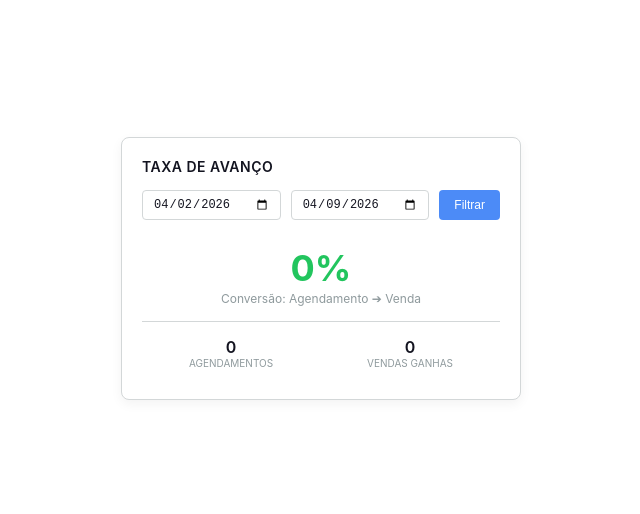
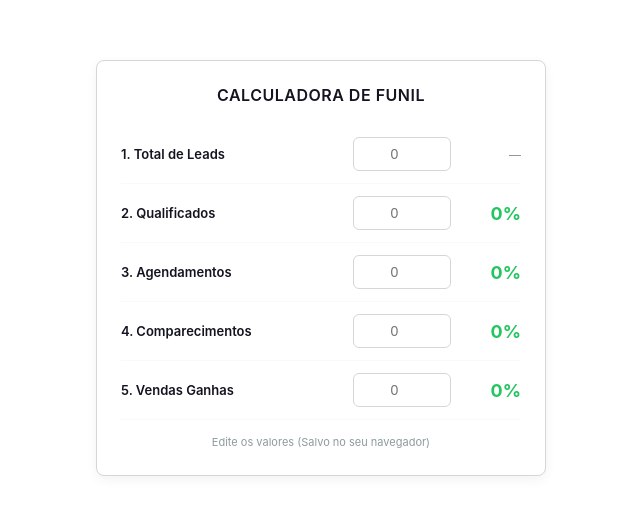
Before and after one commit to v4rickv4/meu-widget-kommo, a plain HTML site: page index.html in a window 1280 px wide. Shown: the part 132-646 px from the top of the page, without its empty margins (319-959 px from the left). Drawn offline with Linux system fonts and the light colour scheme.

Commit message:
Update index.html

```diff
--- a/index.html
+++ b/index.html
@@ -3,20 +3,21 @@
 <head>
   <meta charset="UTF-8">
   <meta name="viewport" content="width=device-width, initial-scale=1.0">
-  <title>Widget de Conversão - Kommo</title>
+  <title>Simulador de Funil - Kommo</title>
   <style>
-    /* Estilos baseados na interface do Kommo para parecer nativo */
+    /* Estilos baseados no padrão Kommo */
     :root {
       --primary: #4c8bf7;
       --success: #22c55e;
       --bg: #ffffff;
+      --bg-alt: #f8f9fb;
       --text-main: #131420;
       --text-muted: #8f9a9d;
       --border: #d3d7d8;
     }
     body {
-      font-family: -apple-system, BlinkMacSystemFont, "Segoe UI", Roboto, Helvetica, Arial, sans-serif;
-      background-color: transparent; /* Fica transparente no painel do Kommo */
+      font-family: -apple-system, BlinkMacSystemFont, "Segoe UI", Roboto, sans-serif;
+      background-color: transparent;
       margin: 0;
       padding: 0;
       display: flex;
@@ -28,99 +29,85 @@
       background: var(--bg);
       border-radius: 8px;
       box-shadow: 0 4px 12px rgba(0,0,0,0.05);
-      padding: 20px;
+      padding: 24px;
       width: 100%;
-      max-width: 400px;
+      max-width: 450px;
       box-sizing: border-box;
       border: 1px solid var(--border);
     }
     .header {
-      display: flex;
-      justify-content: space-between;
-      align-items: center;
-      margin-bottom: 15px;
+      margin-bottom: 20px;
+      text-align: center;
     }
     .title {
-      font-size: 14px;
+      font-size: 16px;
       font-weight: 600;
       color: var(--text-main);
       margin: 0;
       text-transform: uppercase;
       letter-spacing: 0.5px;
     }
-    .filters {
+
+    /* Layout das Linhas do Funil */
+    .funnel-row {
       display: flex;
-      gap: 10px;
-      margin-bottom: 20px;
+      align-items: center;
+      justify-content: space-between;
+      padding: 12px 0;
+      border-bottom: 1px solid var(--bg-alt);
     }
-    .filter-input {
+    .funnel-row:last-child {
+      border-bottom: none;
+    }
+
+    /* Textos e Inputs */
+    .stage-info {
       flex: 1;
-      padding: 6px 10px;
-      border: 1px solid var(--border);
-      border-radius: 4px;
-      font-size: 12px;
-      color: var(--text-main);
-      outline: none;
+      display: flex;
+      flex-direction: column;
     }
-    .filter-input:focus { border-color: var(--primary); }
-    .btn-filter {
-      background: var(--primary);
-      color: white;
-      border: none;
-      border-radius: 4px;
-      padding: 0 15px;
-      font-size: 12px;
-      font-weight: 500;
-      cursor: pointer;
-      transition: background 0.2s;
-    }
-    .btn-filter:hover { background: #3a70c9; }
-
-    /* Área de Resultados */
-    .result-area {
-      text-align: center;
-      padding: 10px 0;
-    }
-    .conversion-rate {
-      font-size: 36px;
-      font-weight: 700;
-      color: var(--success);
-      margin: 0;
-      line-height: 1;
-    }
-    .conversion-label {
-      font-size: 12px;
-      color: var(--text-muted);
-      margin-top: 5px;
-    }
-    .funnel-stats {
-      display: flex;
-      justify-content: space-around;
-      margin-top: 15px;
-      padding-top: 15px;
-      border-top: 1px solid var(--border);
-    }
-    .stat-box {
-      text-align: center;
-    }
-    .stat-value {
-      font-size: 16px;
+    .stage-name {
+      font-size: 13px;
       font-weight: 600;
       color: var(--text-main);
     }
-    .stat-name {
-      font-size: 10px;
-      color: var(--text-muted);
-      text-transform: uppercase;
+    .input-box {
+      width: 80px;
+      padding: 8px;
+      border: 1px solid var(--border);
+      border-radius: 6px;
+      font-size: 14px;
+      text-align: center;
+      color: var(--text-main);
+      font-weight: 500;
+      outline: none;
+      transition: border-color 0.2s;
+    }
+    .input-box:focus {
+      border-color: var(--primary);
     }
 
-    /* Loader */
-    .loader {
-      display: none;
+    /* Porcentagens */
+    .conversion-rate {
+      width: 70px;
+      text-align: right;
+      font-size: 18px;
+      font-weight: 700;
+      color: var(--success);
+    }
+    .no-rate {
+      color: var(--text-muted);
       font-size: 12px;
+      font-weight: normal;
+    }
+
+    /* Status de Salvamento */
+    .save-status {
+      text-align: center;
+      font-size: 11px;
       color: var(--text-muted);
-      text-align: center;
-      padding: 20px 0;
+      margin-top: 15px;
+      min-height: 16px;
     }
   </style>
 </head>
@@ -128,84 +115,102 @@
 
   <div class="widget-card">
     <div class="header">
-      <h3 class="title">Taxa de Avanço</h3>
+      <h3 class="title">Calculadora de Funil</h3>
     </div>
 
-    <div class="filters">
-      <input type="date" id="dateStart" class="filter-input">
-      <input type="date" id="dateEnd" class="filter-input">
-      <button onclick="carregarDados()" class="btn-filter">Filtrar</button>
+    <div class="funnel-row">
+      <div class="stage-info">
+        <span class="stage-name">1. Total de Leads</span>
+      </div>
+      <input type="number" id="valLeads" class="input-box" min="0" placeholder="0" oninput="calcular()">
+      <div class="conversion-rate no-rate">—</div>
     </div>
 
-    <div id="loader" class="loader">Processando histórico...</div>
+    <div class="funnel-row">
+      <div class="stage-info">
+        <span class="stage-name">2. Qualificados</span>
+      </div>
+      <input type="number" id="valQualificados" class="input-box" min="0" placeholder="0" oninput="calcular()">
+      <div class="conversion-rate" id="taxaQualificados">0%</div>
+    </div>
 
-    <div id="resultArea" class="result-area">
-      <h1 class="conversion-rate" id="displayRate">0%</h1>
-      <div class="conversion-label">Conversão: Agendamento ➔ Venda</div>
+    <div class="funnel-row">
+      <div class="stage-info">
+        <span class="stage-name">3. Agendamentos</span>
+      </div>
+      <input type="number" id="valAgendamentos" class="input-box" min="0" placeholder="0" oninput="calcular()">
+      <div class="conversion-rate" id="taxaAgendamentos">0%</div>
+    </div>
 
-      <div class="funnel-stats">
-        <div class="stat-box">
-          <div class="stat-value" id="displayAgenda">0</div>
-          <div class="stat-name">Agendamentos</div>
-        </div>
-        <div class="stat-box">
-          <div class="stat-value" id="displayVenda">0</div>
-          <div class="stat-name">Vendas Ganhas</div>
-        </div>
+    <div class="funnel-row">
+      <div class="stage-info">
+        <span class="stage-name">4. Comparecimentos</span>
       </div>
+      <input type="number" id="valComparecimentos" class="input-box" min="0" placeholder="0" oninput="calcular()">
+      <div class="conversion-rate" id="taxaComparecimentos">0%</div>
     </div>
+
+    <div class="funnel-row">
+      <div class="stage-info">
+        <span class="stage-name">5. Vendas Ganhas</span>
+      </div>
+      <input type="number" id="valVendas" class="input-box" min="0" placeholder="0" oninput="calcular()">
+      <div class="conversion-rate" id="taxaVendas">0%</div>
+    </div>
+
+    <div class="save-status" id="statusMensagem">Edite os valores (Salvo no seu navegador)</div>
   </div>
 
   <script>
-    // Define datas padrão (Hoje e 7 dias atrás)
+    // 1. Carregar os dados salvos quando a página abrir
     document.addEventListener('DOMContentLoaded', () => {
-      const hoje = new Date();
-      const seteDiasAtras = new Date();
-      seteDiasAtras.setDate(hoje.getDate() - 7);
+      document.getElementById('valLeads').value = localStorage.getItem('mf_leads') || '';
+      document.getElementById('valQualificados').value = localStorage.getItem('mf_qualificados') || '';
+      document.getElementById('valAgendamentos').value = localStorage.getItem('mf_agendamentos') || '';
+      document.getElementById('valComparecimentos').value = localStorage.getItem('mf_comparecimentos') || '';
+      document.getElementById('valVendas').value = localStorage.getItem('mf_vendas') || '';
 
-      document.getElementById('dateEnd').value = hoje.toISOString().split('T')[0];
-      document.getElementById('dateStart').value = seteDiasAtras.toISOString().split('T')[0];
+      calcular(false); // Calcula com base nos números salvos sem mostrar aviso de salvamento
     });
 
-    function carregarDados() {
-      // 1. Mostra o carregamento
-      document.getElementById('resultArea').style.display = 'none';
-      document.getElementById('loader').style.display = 'block';
+    // 2. Função que calcula e salva ao mesmo tempo
+    function calcular(mostrarAviso = true) {
+      // Pega os valores digitados (converte para número ou zero)
+      const leads = parseFloat(document.getElementById('valLeads').value) || 0;
+      const qualificados = parseFloat(document.getElementById('valQualificados').value) || 0;
+      const agendamentos = parseFloat(document.getElementById('valAgendamentos').value) || 0;
+      const comparecimentos = parseFloat(document.getElementById('valComparecimentos').value) || 0;
+      const vendas = parseFloat(document.getElementById('valVendas').value) || 0;
 
-      // 2. Pega as datas selecionadas
-      const start = document.getElementById('dateStart').value;
-      const end = document.getElementById('dateEnd').value;
+      // Salva no navegador do usuário
+      localStorage.setItem('mf_leads', document.getElementById('valLeads').value);
+      localStorage.setItem('mf_qualificados', document.getElementById('valQualificados').value);
+      localStorage.setItem('mf_agendamentos', document.getElementById('valAgendamentos').value);
+      localStorage.setItem('mf_comparecimentos', document.getElementById('valComparecimentos').value);
+      localStorage.setItem('mf_vendas', document.getElementById('valVendas').value);
 
-      /* * ---------------------------------------------------------
-       * INTEGRAÇÃO COM A API DO KOMMO (Onde a mágica acontece)
-       * Aqui faremos a requisição POST/GET para o seu back-end ou
-       * diretamente para a API de Eventos do Kommo para contar os leads.
-       * * Como estamos testando o visual, estou simulando uma resposta
-       * que calcula exatamente aquele seu exemplo: 10 agendas e 1 venda.
-       * ---------------------------------------------------------
-       */
+      // Função matemática para evitar erro de divisão por zero
+      const calcPct = (atual, anterior) => {
+        if (anterior <= 0) return "0%";
+        return ((atual / anterior) * 100).toFixed(1) + "%";
+      };
 
-      setTimeout(() => {
-        // Simulando dados reais retornados do banco histórico
-        const totalAgendamentos = 10;
-        const totalVendas = 1;
+      // Atualiza os textos na tela (Taxa de avanço de uma etapa para a outra)
+      document.getElementById('taxaQualificados').innerText = calcPct(qualificados, leads);
+      document.getElementById('taxaAgendamentos').innerText = calcPct(agendamentos, qualificados);
+      document.getElementById('taxaComparecimentos').innerText = calcPct(comparecimentos, agendamentos);
+      document.getElementById('taxaVendas').innerText = calcPct(vendas, comparecimentos);
 
-        // Calculando a taxa matemática
-        let taxa = 0;
-        if(totalAgendamentos > 0) {
-          taxa = (totalVendas / totalAgendamentos) * 100;
-        }
-
-        // Atualizando a interface
-        document.getElementById('displayAgenda').innerText = totalAgendamentos;
-        document.getElementById('displayVenda').innerText = totalVendas;
-        document.getElementById('displayRate').innerText = taxa.toFixed(1) + '%';
-
-        // Esconde loader e mostra resultado
-        document.getElementById('loader').style.display = 'none';
-        document.getElementById('resultArea').style.display = 'block';
-
-      }, 1200); // Simulando o tempo de processamento do servidor
+      // Efeito visual de que foi salvo
+      if(mostrarAviso) {
+        const status = document.getElementById('statusMensagem');
+        status.innerText = "✓ Alterações salvas!";
+        status.style.color = "#22c55e";
+        setTimeout(() => {
+          status.innerText = "Edite os valores (Salvo no seu navegador)";
+          status.style.color = "#8f9a9d";
+        }, 2000);
+      }
     }
   </script>
 </body>
```
